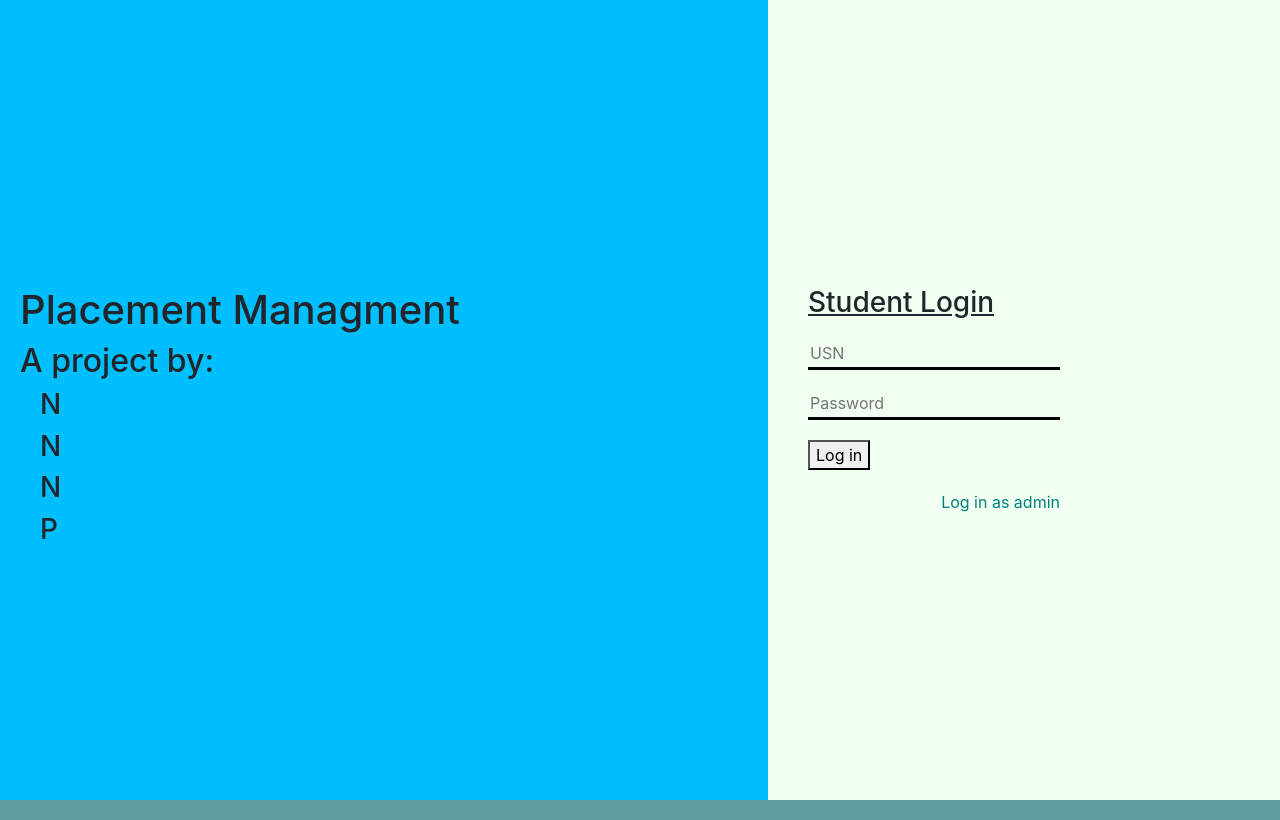
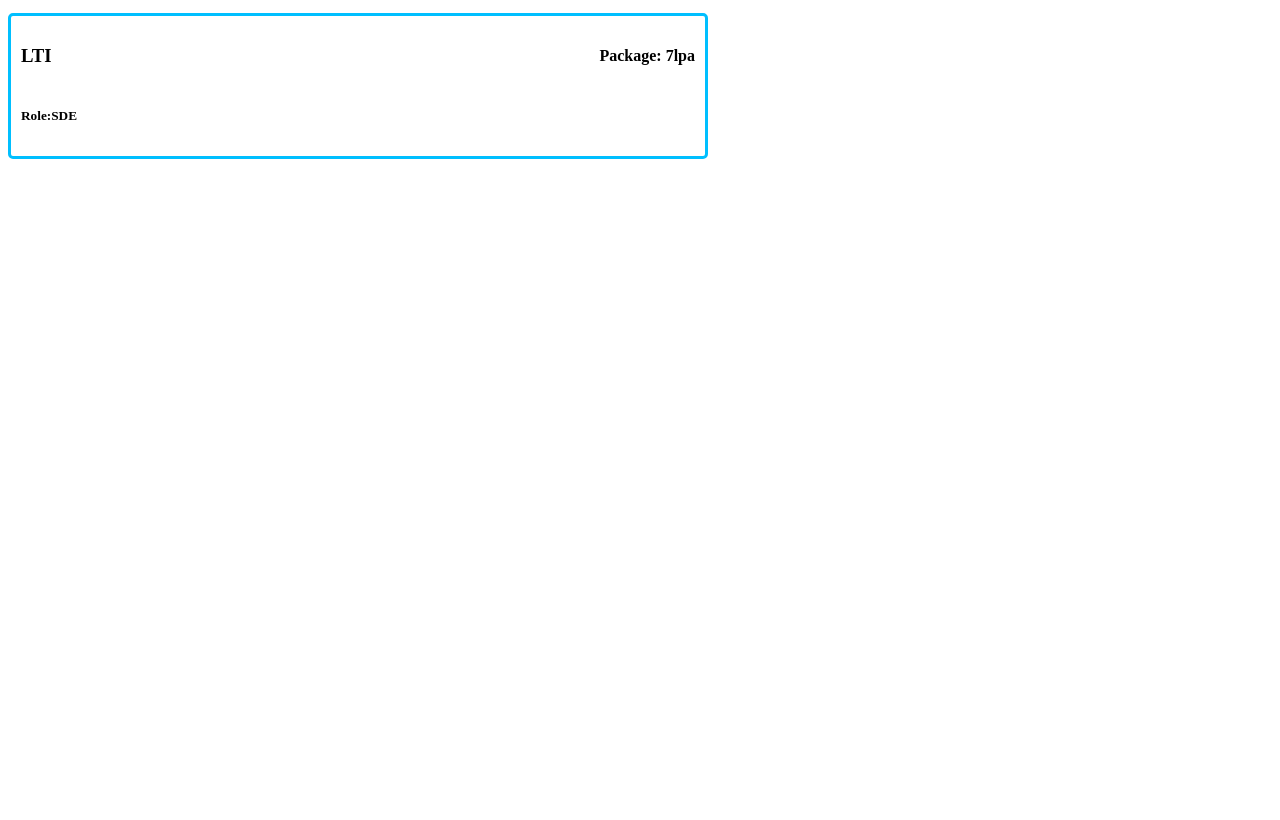
Before and after one commit to prasad145/Placement-Management-System, a Flask app: page /home in a window 1280 px wide. After the commit the page ends 159 px from the top, so only its background shows below. Run offline with Flask 2, Linux system fonts and the light colour scheme; some libraries are stand-ins or nearby versions.

Commit message:
Corrected render to redirect

```diff
--- a/main.py
+++ b/main.py
@@ -15,7 +15,7 @@ def m():
 
 @app.route('/home')
 def home():
-    return (render_template('login.html'))
+    return (render_template('home.html'))
 
 @app.route('/admin_home')
 def admin_home():
@@ -35,8 +35,7 @@ def logi():
                 return render_template('login.html')
             else:
                 if cred[2] == password:
-                #comapny database
-                    return render_template('home.html')
+                    return redirect('/home')
                 else:
                     return render_template('login.html')
 
--- a/templates/home.html
+++ b/templates/home.html
@@ -6,19 +6,29 @@
 	<title>Placement management</title>
 
 	<style>
+		.list {
+			max-width: 700px;
+			display: flex;
+			justify-content: center;
+		}
+
 		.container {
+			width: 100%;
 			margin: 5px 0px;
 			padding: 10px;
 			border: 3px solid deepskyblue;
 			border-radius: 5px;
 		}
+
 	</style>
 </head>
 <body>
-	<div class="container">
-		<h3 style="display: inline-block;">LTI</h3>
-		<h4 style="display: inline-block; float: right;">Package: 7lpa</h4>
-		<h5><strong>Role:</strong>SDE</h5>
+	<div class="list">
+		<div class="container">
+			<h3 style="display: inline-block;">LTI</h3>
+			<h4 style="display: inline-block; float: right;">Package: 7lpa</h4>
+			<h5><strong>Role:</strong>SDE</h5>
+		</div>
 	</div>
 </body>
 </html>
```
